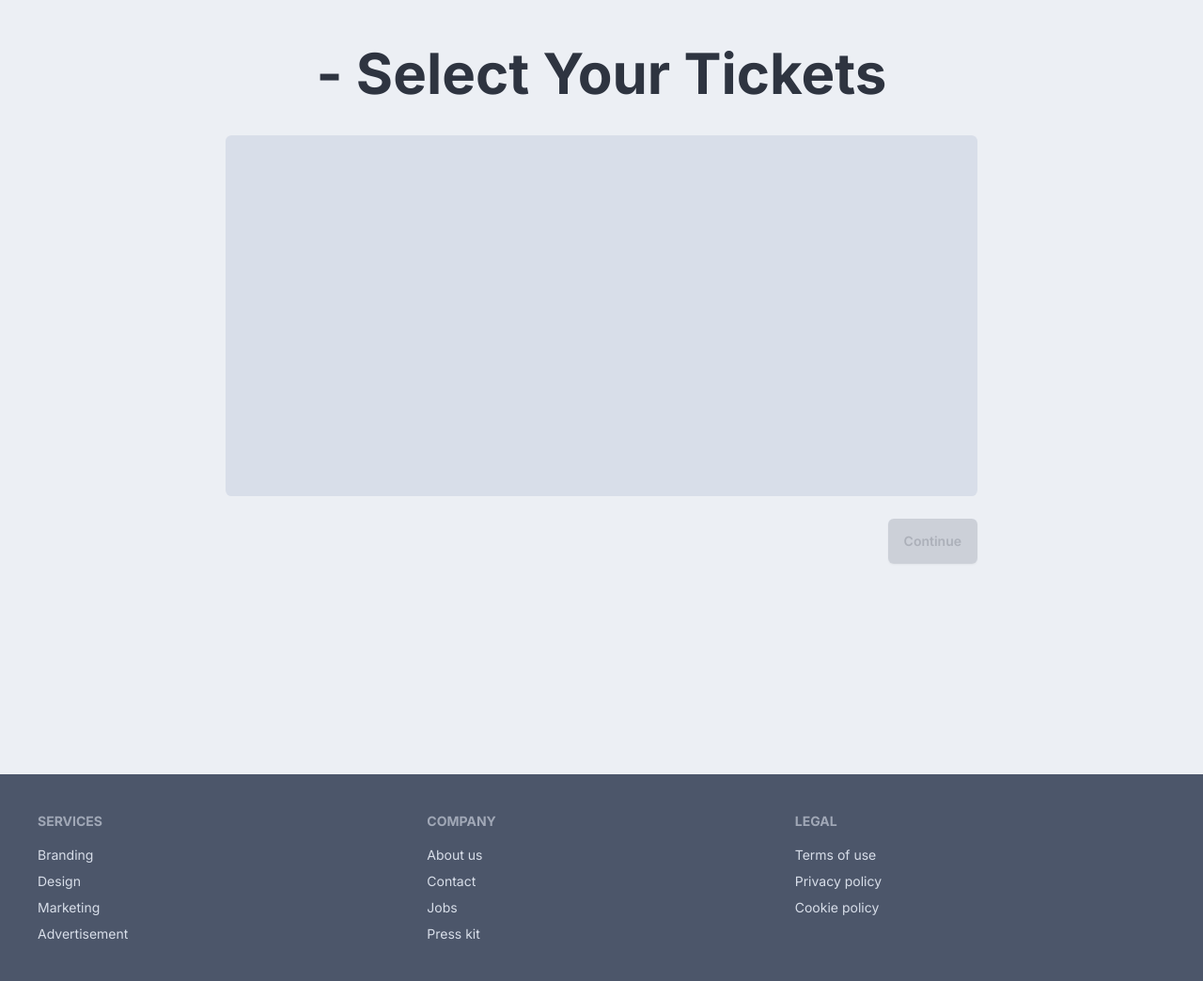
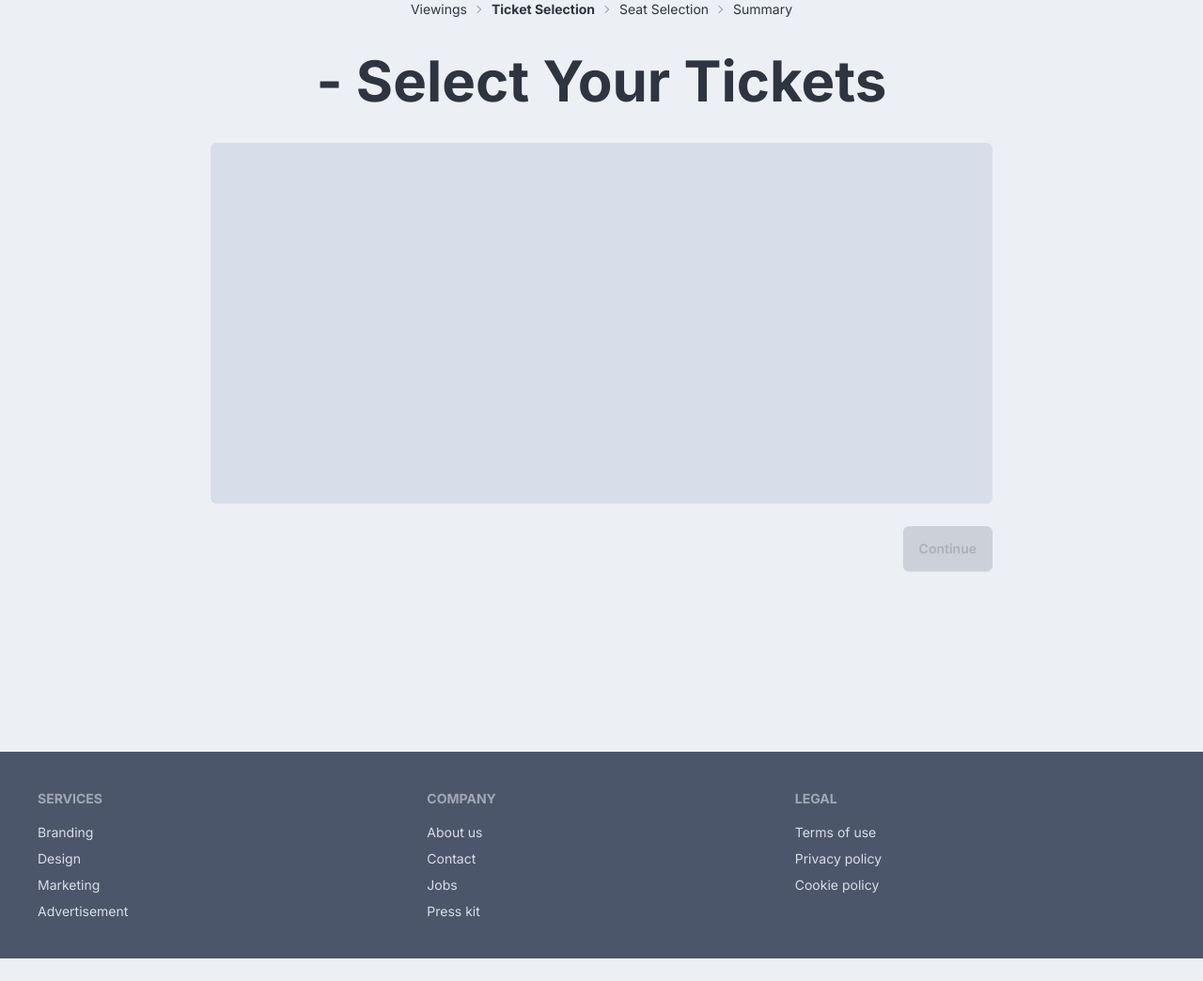
Before and after one commit to FT111/bookingSystem, a Flask app: template templates/newBooking.html in a window 1280 px wide. Shown: the part 64-1108 px from the top of the page at 94% size. After the commit the page ends 1084 px from the top, so only its background shows below. Run offline with Flask 3, Linux system fonts and the light colour scheme; the template is opened without the code that fills it, so the values that code supplies are empty; some libraries are stand-ins or nearby versions.

Commit message:
New routes layout + WIP ticket selections added

```diff
--- a/bookingSystem/bookingSystem.py
+++ b/bookingSystem/bookingSystem.py
@@ -1,5 +1,5 @@
 from bookingSystem.ViewingFuncs import Viewing, Viewings
-from bookingSystem.BookingFuncs import Ticket, Booking, Bookings
+from bookingSystem.BookingFuncs import Ticket, Booking, Bookings, TicketTypes
 from bookingSystem.databaseFuncs import Database, DatabaseConnection
 from bookingSystem.customerFuncs import Customer, Customers
 
@@ -17,6 +17,7 @@ class BookingSystem:
         self.Bookings = Bookings(self.Database) # Booking management container
         self.Viewings = Viewings(self.Database) # Viewing management container
         self.Customers = Customers(self.Database) # Customer management container
+        self.TicketTypes = TicketTypes(self.Database) # Ticket types
 
         Ticket.setDatabase(self.Database)
         Customer.setDatabase(self.Database)
--- a/bookingSystem/databaseFuncs.py
+++ b/bookingSystem/databaseFuncs.py
@@ -87,6 +87,3 @@ class Database:
 
     def submitViewing():
         pass
-    # def getLastID(self, table:str) -> int:
-    #     self.cursor.execute('SELECT last_insert_rowid() FROM ;', (table,))
-    #     return self.cursor.fetchone()[0]
--- a/main.py
+++ b/main.py
@@ -33,14 +33,14 @@ def index():
 
     return render_template('dashboard.html')
 
-@app.route('/viewingSelector')
+@app.route('/booking/new')
 def viewingsPage():
     sessionID = getSession()
     viewings = bs.Viewings.getUpcomingViewingsAsList()
 
     return render_template('viewings.html', viewings=viewings)
 
-@app.route('/newBooking')
+@app.route('/booking/tickets')
 def newBookingPage():
     sessionID = getSession()
     try:
@@ -49,10 +49,11 @@ def newBookingPage():
     except AttributeError:
         return redirect(url_for('viewingsPage'))
 
+    ticketTypes = bs.TicketTypes.getTypes()
 
-    return render_template('newBooking.html', booking=currentBooking, viewing=currentViewing)
+    return render_template('newBooking.html', booking=currentBooking, viewing=currentViewing, ticketTypes=ticketTypes)
 
-@app.route('/seatSelector')
+@app.route('/booking/seats')
 def chooseSeatsPage():
     sessionID = getSession()
     # unavailableNames = ['A9','A10','A11','A12','J1','J20']
@@ -63,10 +64,10 @@ def chooseSeatsPage():
 
     # TODO: FIX SETTING BOOKING
 
-    bs.Viewings.getAllViewingsFromDB()
     booking = bs.Bookings.getBookingByID(sessionID)
-    # if booking is None:
-    #     return redirect(url_for('viewingsPage'))
+
+    if booking is None:
+        return redirect(url_for('viewingsPage'))
 
     viewing = booking.getViewing()
     print(bs.Viewings.allViewings)
--- a/static/Viewings.js
+++ b/static/Viewings.js
@@ -10,7 +10,7 @@ const newBooking = (viewingID) => {
         body: JSON.stringify({'viewingID': viewingID})
     }).then((response) => {
         if (response.status == 200) {
-            window.location.href = '/newBooking';
+            window.location.href = '/booking/tickets';
         } else {
             newError('Error: Selection request failed');
         }
@@ -84,8 +84,8 @@ const renderViewings = (viewings) => {
             </span>
 
             <p>${ viewing.Description }</p>
-            <button onclick= class="btn btn-primary text-base-100 text-lg" name="Select">Select</button>
-        </div>
+            <button onclick="newBooking(${ viewing.viewingID })" class="btn no-animation btn-primary text-base-100 text-lg" name="Select">Select</button>
+            </div>
         </div>
         `;
     });
--- a/templates/newBooking.html
+++ b/templates/newBooking.html
@@ -2,7 +2,7 @@
 
 {% block head %}
 
-<title>Seat Selection</title>
+<title>Ticket Selection</title>
 <!-- <script src="../static/seatSelector.js"></script> -->
 
 <!-- Passing data to JS -->
@@ -15,11 +15,21 @@
 {% block body %}
 
 <!-- Content Container -->
-<div class="sm:m-6 mb-3 w-content flex flex-col gap-3 items-center">
+<div class="mx-4 mb-3 w-content flex flex-col gap-3 items-center">
+    <div class="text-sm breadcrumbs py-0">
+    <ul>
+        <li><a href="/booking/new">Viewings</a></li>
+        <li class="font-bold">Ticket Selection</li>
+        <li><a href="/booking/seats">Seat Selection</a></li>
+        <li><a href="/booking/summary">Summary</a></li>
+    </ul>
+
+    </div>
+
     <h1 class="text-3xl sm:text-6xl my-6 text-center align-middle font-bold">{{ viewing.Name }} - Select Your Tickets</h1>
 
     <!-- Interaction box container -->
-    <div class="flex flex-col" style="width: 50rem;">
+    <div class="flex flex-col w-full sm:w-4/6 ">
         <!-- Main interaction card -->
         <div class="card bg-base-300 min-h-96 w-full">
             {% if viewing.Banner %}
@@ -27,8 +37,22 @@
             {% else %}
                 <figure></figure>
             {% endif %}
-            <div class="card-body p-3 sm:p-10">
+            <div class="card-body gap-8 p-3 sm:p-10">
                 <h2 class="card-title text-2xl sm:text-4xl font-bold">{{ viewing.Name }}</h2>
+
+                <div class="flex flex-col gap-4">
+                {% for ticketType in ticketTypes %}
+                    <div class="flex bg-base-200 rounded-box p-4 items-center">
+                        <p class="text-lg sm:text-2xl font-bold text-slate-700">{{ ticketType.Name }}</p>
+                        <p class="text-lg sm:text-2xl font-semibold text-slate-400 grow-0 px-5">{{  "£%.2f"|format(ticketType.Price) }}</p>
+                        <div class="flex items-center justify-center">
+                            <button class="px-4 py-2 bg-secondary text-white rounded-l-lg transition-all ease-in-out duration-200 hover:bg-slate-600" onclick="decrementTicket({{ ticketType.id }})">-</button>
+                            <input disabled="disabled" class="px-4 py-2 bg-white text-gray-700 w-20 text-center" value="0">
+                            <button class="px-4 py-2 bg-secondary text-white rounded-r-lg transition-all ease-in-out duration-200 hover:bg-slate-600" onclick="incrementTicket({{ ticketType.id }})">+</button>
+                        </div>
+                    </div>
+                {% endfor %}
+            </div>
             </div>
 
         </div>
```
Also changed, not shown: bookingSystem/BookingFuncs.py (+9 -4 lines), templates/Viewings.html (+12 -2 lines), templates/seatSelector.html (+10 -1 lines).
